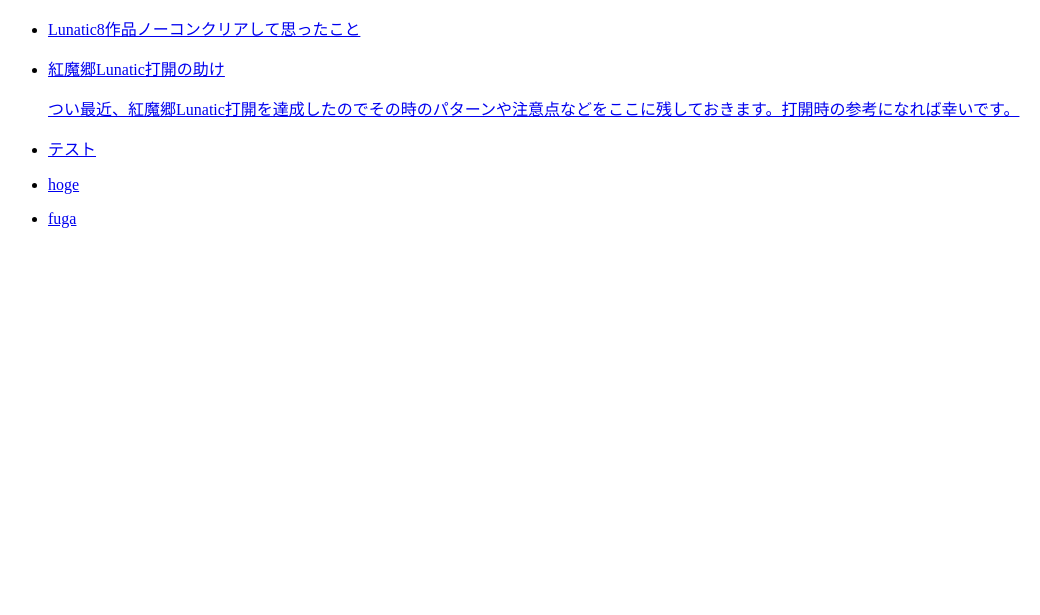
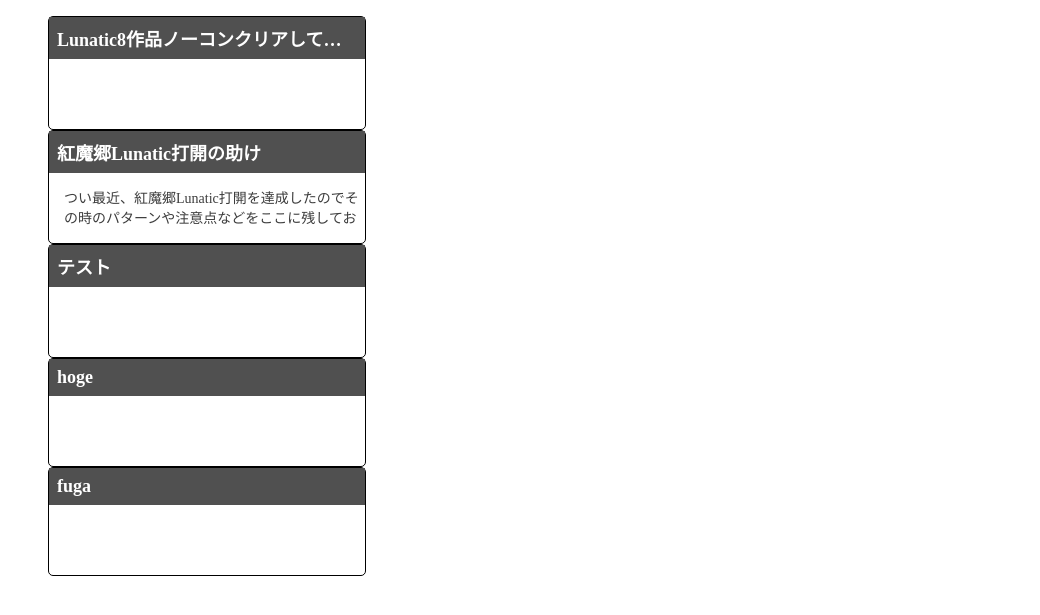
Before and after one commit to kelp-of-truth/articles, a Jekyll site: the page built from index.md, in a window 1280 px wide. Shown: the top 615 px of the page, without its empty margins (0-1040 px from the left). Built offline with Jekyll 4.4.1, drawn with Linux system fonts in a browser that asks for light colours.

Commit message:
Update articles.html

```diff
--- a/_layouts/articles.html
+++ b/_layouts/articles.html
@@ -46,7 +46,7 @@
     </style>
   </head>
   <body>
-        <ul>
+    <ul class="articles">
     {% for post in site.posts %}
     <li>
       <a href="{{ post.url }}">
```
